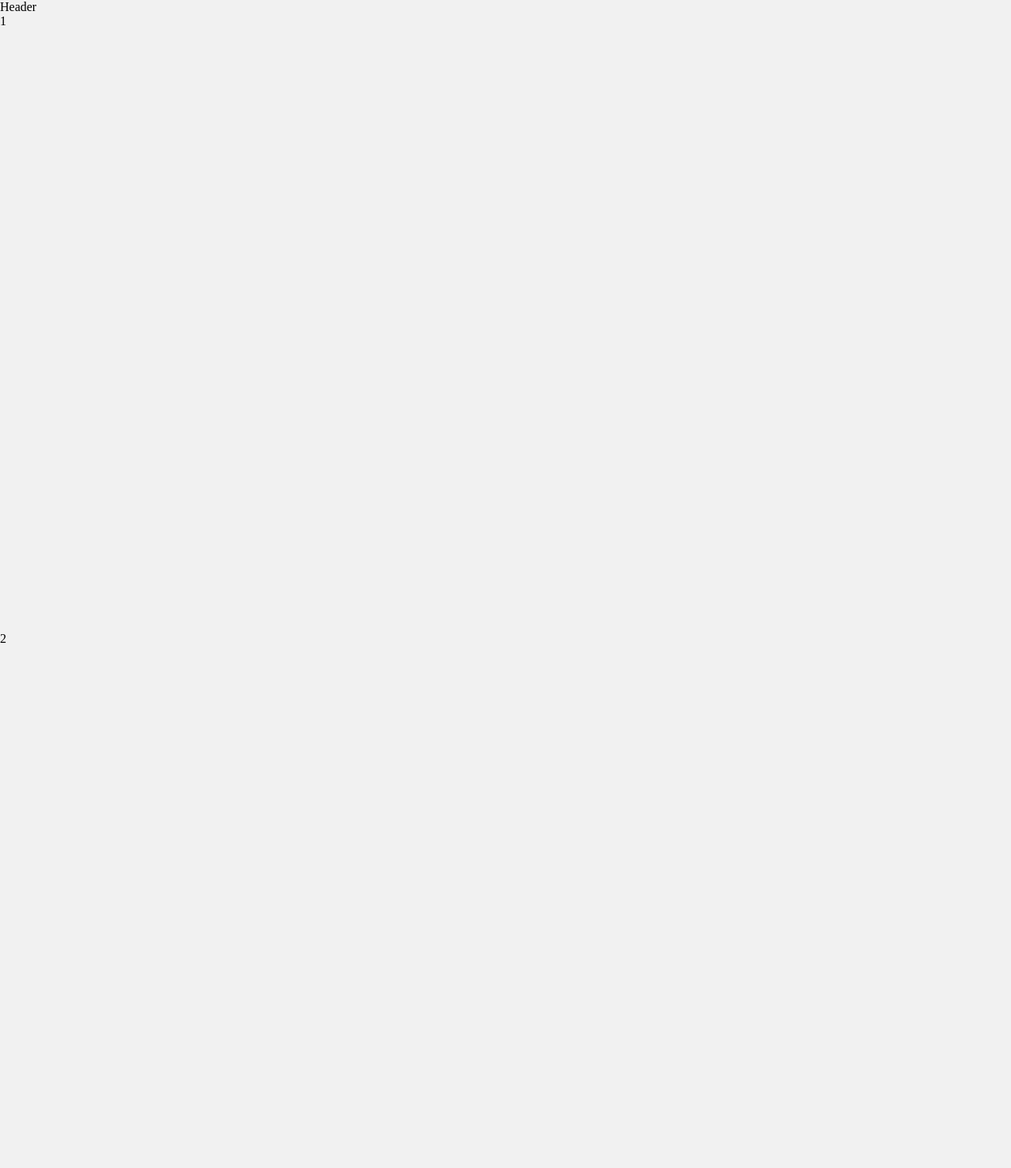
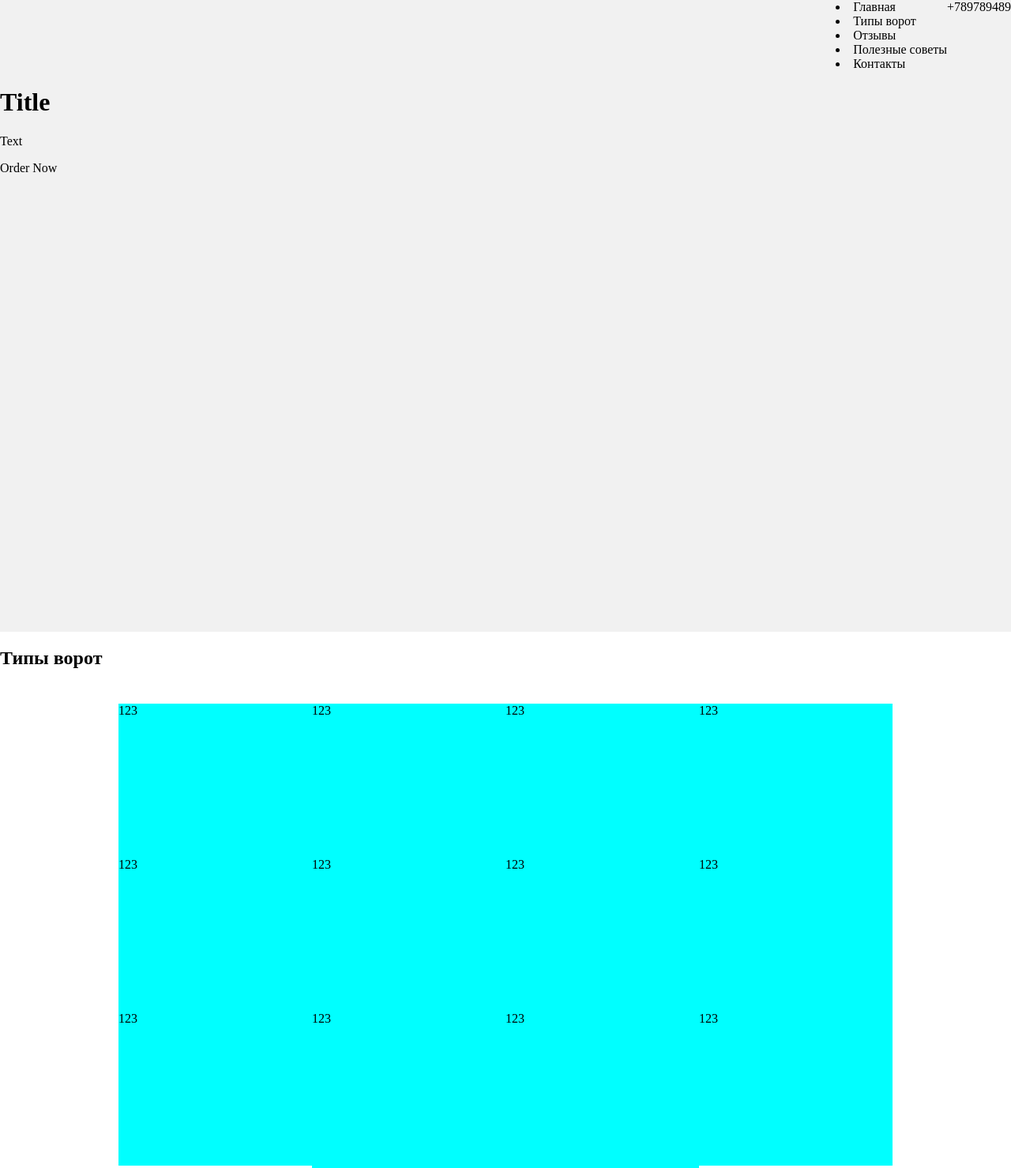
Before and after one commit to MiXXX/gaudi-gates, a plain HTML site: page index.html in a window 1280 px wide. Shown: the top 1479 px of the page at 79% size. Drawn offline with Linux system fonts and the light colour scheme; a web font is replaced by a local one.

Commit message:
structure

```diff
--- a/index.html
+++ b/index.html
@@ -5,10 +5,52 @@
     <title>Gaudi Gates</title>
     <body>
         <div class="fullscreen-container">
-          <header>Header</header>
-
-        1</div>
-        <div class="fullscreen-container">2</div>
+        <header>
+           <div class="logo"><img src="images/logo.svg" alt=""></div>
+               <div class="header-right">
+                   <div class="main-menu">
+                       <li>Главная</li>
+                       <li>Типы ворот</li>
+                       <li>Отзывы</li>
+                       <li>Полезные советы</li>
+                       <li>Контакты</li>
+                   </div>
+                   <div class="phone">+789789489</div>
+               </div>
+        </header>
+            <div class="slider-container">
+                <div class="description">
+                    <div class="slider-text">
+                        <h1>Title</h1>
+                        <p>Text</p>
+                    </div>
+                    <div class="slider-button">
+                        Order Now
+                    </div>
+                </div>
+                <div class="slider"></div>
+            </div>
+            <div class="partners"></div>
+        </div>
+        <div class="gate-types-container">
+               <h2>Типы ворот</h2>
+            <div class="gate-types">
+                <div class="gate-type">123</div>
+                <div class="gate-type">123</div>
+                <div class="gate-type">123</div>
+                <div class="gate-type">123</div>
+                <div class="gate-type">123</div>
+                <div class="gate-type">123</div>
+                <div class="gate-type">123</div>
+                <div class="gate-type">123</div>
+                <div class="gate-type">123</div>
+                <div class="gate-type">123</div>
+                <div class="gate-type">123</div>
+                <div class="gate-type">123</div>
+                <div class="gate-type">123</div>
+                <div class="gate-type">123</div>
+            </div>
+        </div>
         <div class="fullscreen-container">3</div>
         <div class="fullscreen-container">4</div>
     </body>
--- a/style.css
+++ b/style.css
@@ -1,9 +1,42 @@
 body {
   display: block;
   margin: 0;
+  font-family: 'FundamentalBrigade';
+}
+
+@font-face {
+  font-family: 'FundamentalBrigade';
+  src: url('fonts/FundamentalBrigade.woff') format('woff'),
+       url('fonts/FundamentalBrigade.ttf') format('truetype'),
+       url('fonts/FundamentalBrigade.svg#FundamentalBrigade') format('svg');
+  font-weight: normal;
+  font-style: normal;
 }
 
 .fullscreen-container {
   height: 100vh;
   background-color: #f1f1f1;
 }
+
+header{
+    display: flex;
+    justify-content: space-between;
+}
+.header-right{
+    display: flex;
+    justify-content: space-between;
+}
+.gate-types{
+    display: flex;
+    flex-direction: row;
+    justify-content: center;
+    align-items: center;
+    flex-wrap: wrap;
+    padding: 24px 72px;
+}
+
+.gate-type{
+    width:245px;
+    height:195px;
+    background-color: aqua;
+}
```
